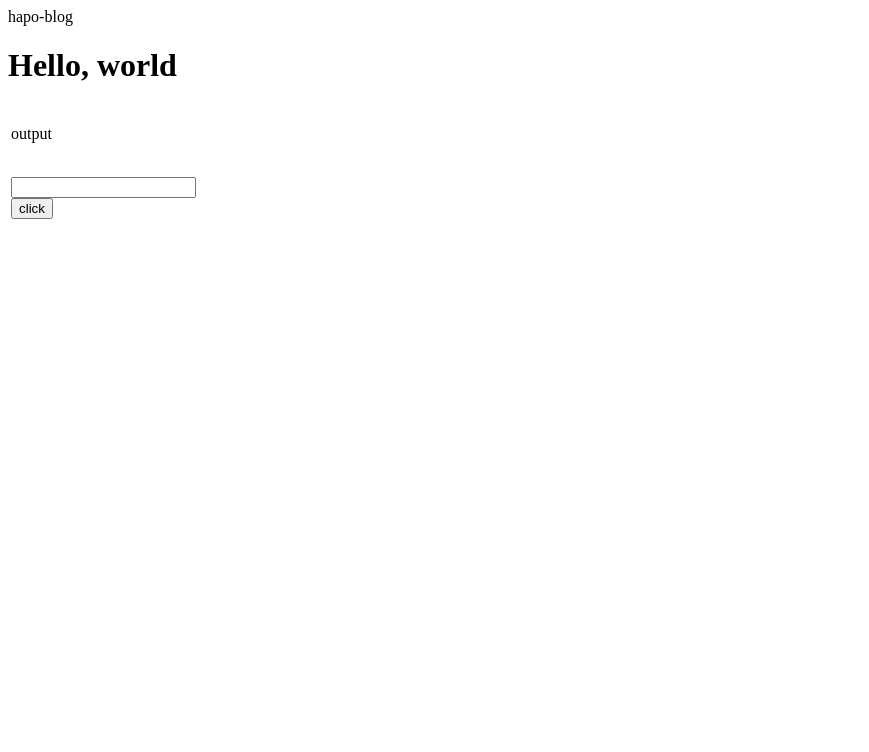
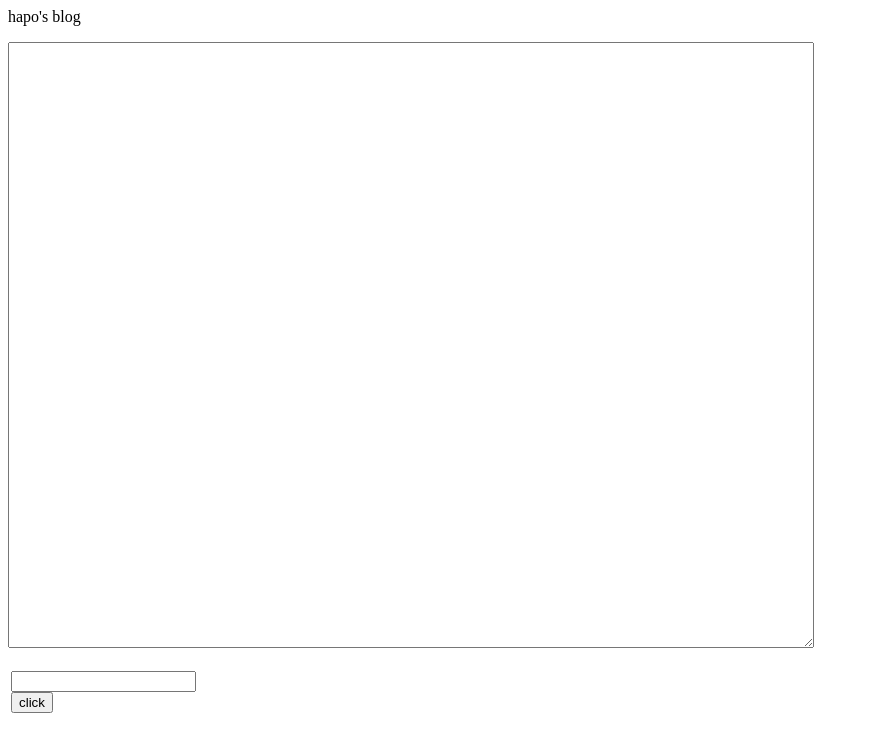
Before and after one commit to wuyichao71/hapo-static.github.io, a plain HTML site: page index.html in a window 1280 px wide. Shown: the whole page, without its empty margins (0-869 px from the left). Drawn offline with Linux system fonts and the light colour scheme.

Commit message:
test textarea

```diff
--- /dev/null
+++ b/function.js
@@ -0,0 +1,4 @@
+function showMessage() {
+    value = document.getElementById("input").value;
+    document.getElementById("textresult").value = value;
+}
--- a/index.html
+++ b/index.html
@@ -1,22 +1,21 @@
 <!DOCTYPE html>
-<head>hapo-blog</head>
+<head>
+  hapo's blog
+  <link rel="stylesheet" href="stylesheet.css">
+  <script src="function.js"></script>
+</head>
 <html>
-  <h1>Hello, world</h1>
   <body>
+  <p>
+    <textarea class="textresult" id="output"></textarea>
+  </p>
     <table>
       <tr>
         <td>
-          <p id="output">output</p><br>
           <input type="text" id="input"><br>
           <button onclick="showMessage()" id="botton">click</button><br>
         </td>
       </tr>
     </table>
-    <script>
-      function showMessage() {
-        value = document.getElementById("input").value;
-        document.getElementById("output").innerText = value;
-      }
-    </script>
   </body>
 </html>
--- /dev/null
+++ b/stylesheet.css
@@ -0,0 +1,4 @@
+.textresult {
+  height: 600px;
+  width: 800px;
+}
```
Also changed, not shown: 1 other file.
